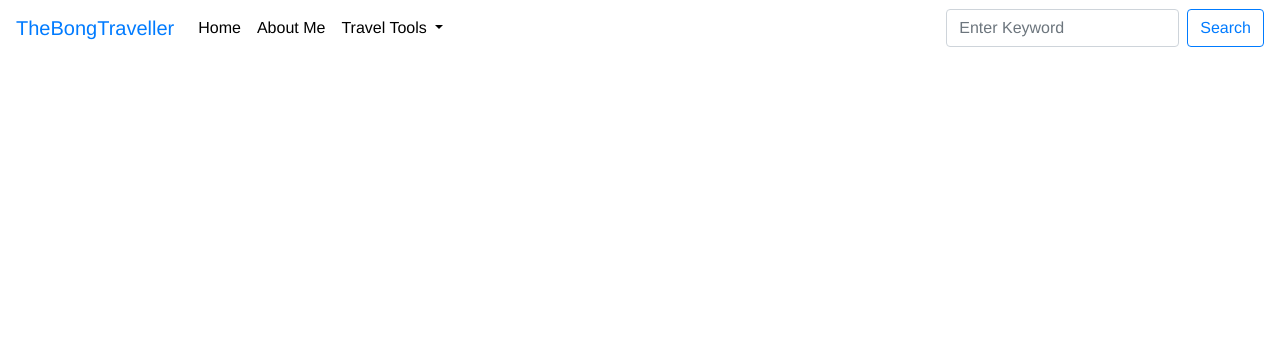
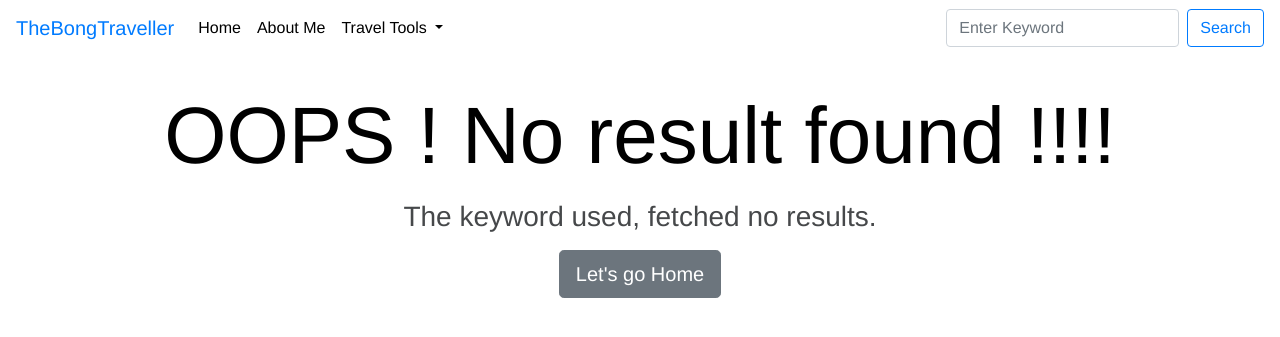
Before and after one commit to arindam31/Django_TravelBlog, a Django app: page /posts/tag/1/ in a window 1280 px wide. Shown: the top 337 px of the page. Run offline with Django 3.2, Linux system fonts and the light colour scheme; data comes from the database, SQL or seed files in the repository; some libraries are stand-ins or nearby versions.

Commit message:
Issue fixed: Blank page when no results found

```diff
--- a/blog/templates/blog/post_list.html
+++ b/blog/templates/blog/post_list.html
@@ -30,6 +30,21 @@
             {% endif %}
 
         {% endfor %}
+    {% else %}
+        <div class="text-center">
+            <div class="container  d-flex w-100 h-100 p-3 mx-auto flex-column">
+
+                <main role="main">
+                        <h1 class="cover-heading error_heading">OOPS ! No result found !!!!</h1>
+                        <p class="lead">
+                        <h3>The keyword used, fetched no results.</h3></p>
+                        <p class="lead">
+                          <a href="{% url 'home' %}" class="btn btn-lg btn-secondary">Let's go Home</a>
+                        </p>
+                 </main>
+            </div>
+        </div>
+
     {% endif %}
     </div>
 {% endblock %}
```
